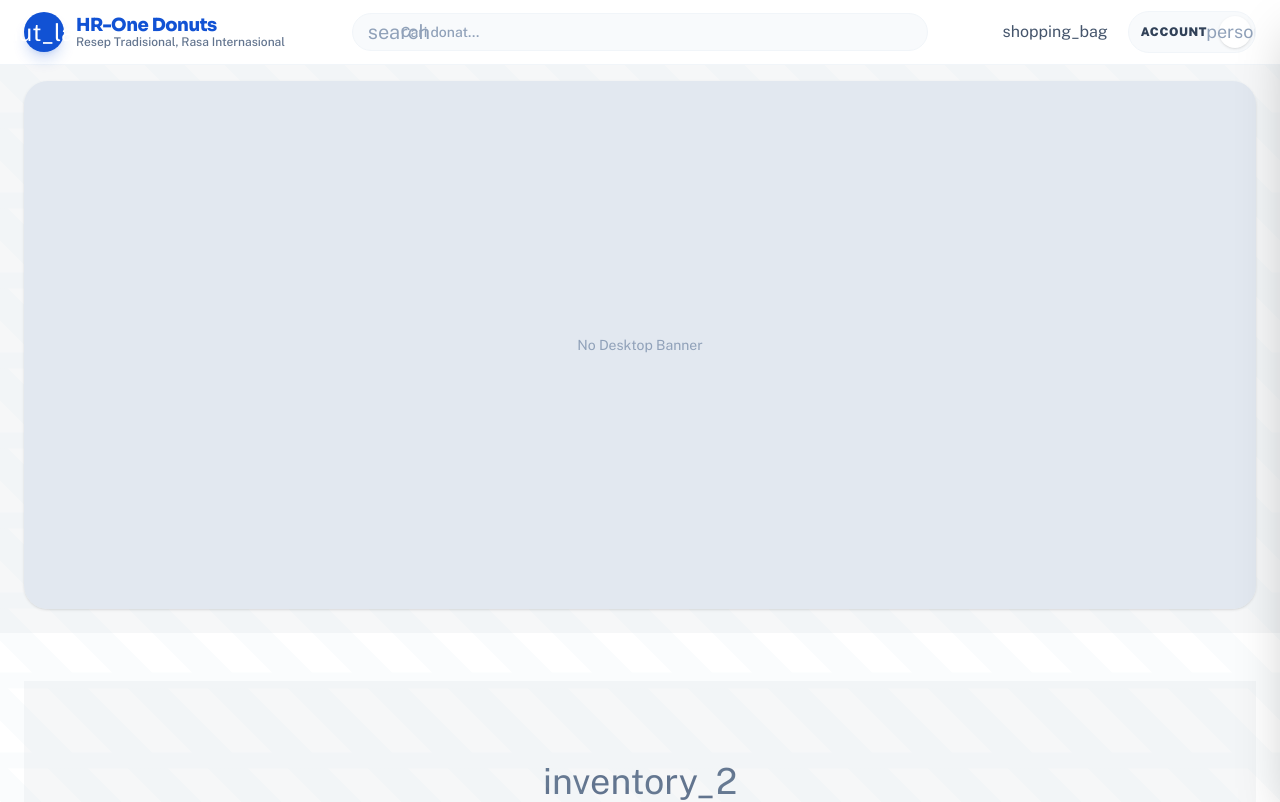
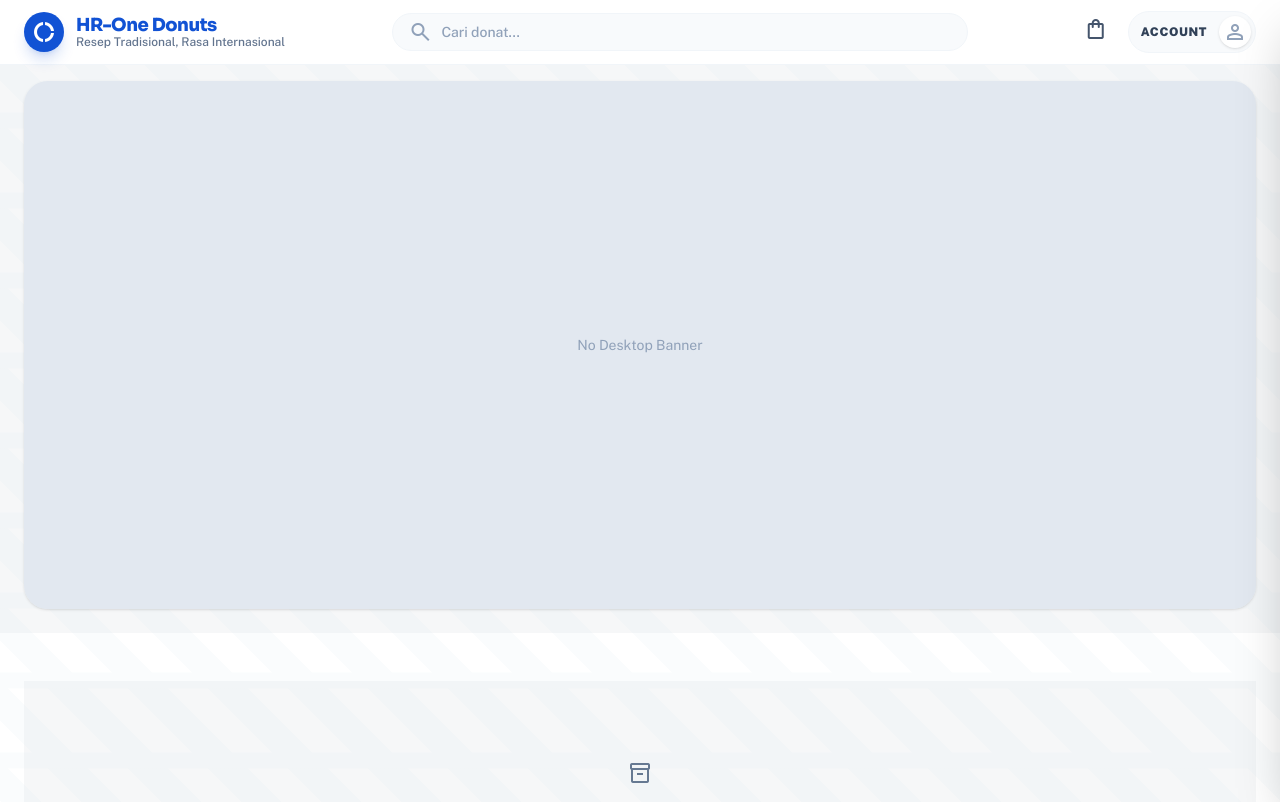
Before and after one commit to sudo-dafbeatx/HR-One-Donuts, a Next.js app: page / in a window 1280 px wide. Shown: the top 802 px of the page. Built offline with nearby package versions, Linux system fonts and the light colour scheme; no server answers; the database is empty.

Commit message:
fix: restore material symbols icons by using link tag in head

```diff
--- a/src/app/globals.css
+++ b/src/app/globals.css
@@ -1,5 +1,4 @@
 @import "tailwindcss";
-@import url("https://fonts.googleapis.com/css2?family=Material+Symbols+Outlined:opsz,wght,FILL,GRAD@20..48,100..700,0..1,-50..200&display=swap");
 
 /*
   Tailwind CSS v4 Theme Configuration
--- a/src/app/layout.tsx
+++ b/src/app/layout.tsx
@@ -63,7 +63,12 @@
 
   return (
     <html lang="id" className="overflow-x-hidden" suppressHydrationWarning>
-      <head />
+      <head>
+        <link
+          rel="stylesheet"
+          href="https://fonts.googleapis.com/css2?family=Material+Symbols+Outlined:opsz,wght,FILL,GRAD@24,400,0,0&display=swap"
+        />
+      </head>
       <body
         className={`${sora.variable} ${publicSans.variable} antialiased font-sans bg-background-light dark:bg-background-dark text-slate-900 dark:text-slate-100 transition-colors duration-300 pb-16 md:pb-0`}
       >
```
